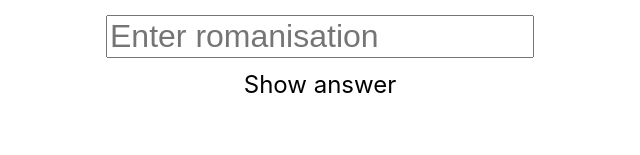
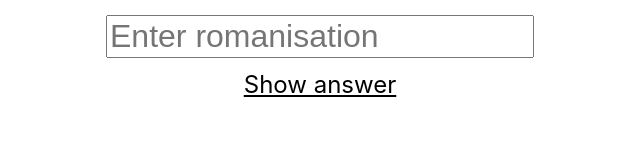
Before and after one commit to RobOwenKing/react_read_it, a React (Create React App) app: page / in a window 1280 px wide. Shown: the part 145-300 px from the top of the page, without its empty margins (320-960 px from the left). Built offline with nearby package versions, Linux system fonts and the light colour scheme.

Commit message:
Added: Underline to 'Show answer'; setNewQuestion after Timeout in handleClickAnswerCheck

```diff
--- a/src/App.js
+++ b/src/App.js
@@ -12,12 +12,12 @@ const QUESTIONS = [
   {
     prompt: '한글',
     answers: ['hangeul'],
-    translation: 'Hangeul (or Hangul following old romanisation) - the Korean alphabet'
+    translation: 'Hangeul (or Hangul after a former romanisation scheme)'
   },
   {
     prompt: '세종',
     answers: ['sejong'],
-    translation: 'Sejong the Great (1397-1450), king best known for creating the hangeul alphabet'
+    translation: 'Sejong the Great (1397-1450), king best known for creating Hangeul'
   },
   {
     prompt: '한국',
@@ -53,6 +53,8 @@ class App extends Component {
   handleClickAnswerCheck = () => {
     const answer = QUESTIONS[this.state.currentQuestionID].answers[0];
     this.setState({ answerCheckContent: answer });
+
+    window.setTimeout(this.setNewQuestion, 1000);
   };
 
   checkAnswer = (answer) => {
--- a/src/components/AnswerCheck.jsx
+++ b/src/components/AnswerCheck.jsx
@@ -3,7 +3,7 @@ import React, { Component } from 'react';
 class AnswerCheck extends Component {
   componentToRender = () => {
     if (this.props.content === 'show-answer') {
-      return <span onClick={this.props.handleClick}>Show answer</span>;
+      return <span style={{textDecoration: 'underline'}} onClick={this.props.handleClick}>Show answer</span>;
     } else if (this.props.content === 'correct') {
       return <span>&#10003;</span>;
     } else {
```
